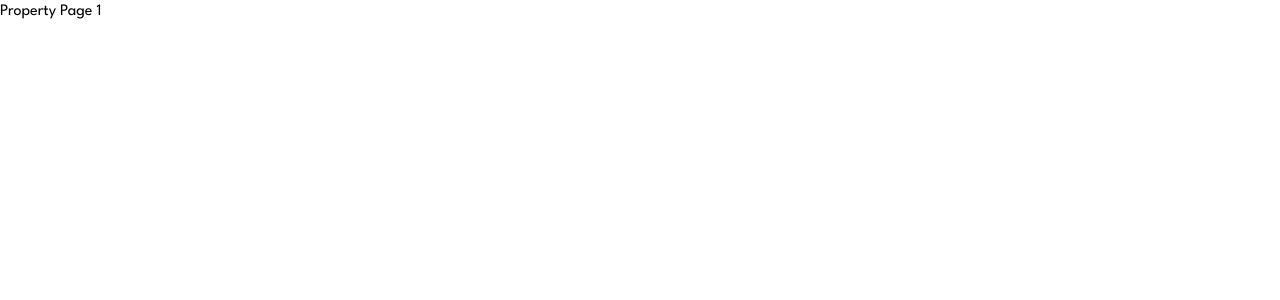
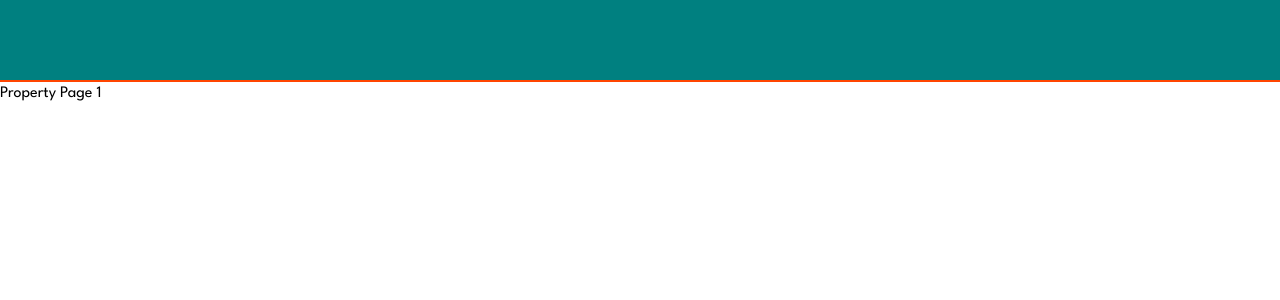
Before and after one commit to Nimira43/Griffin-Homes, a Next.js app: page /properties/1 in a window 1280 px wide. Shown: the top 300 px of the page. Built offline with nearby package versions, Linux system fonts and the light colour scheme; a web font is replaced by a local one.

Commit message:
Starting to style the navbar

```diff
--- a/app/layout.js
+++ b/app/layout.js
@@ -1,3 +1,4 @@
+import Navbar from '@/components/Navbar'
 import '@/assets/styles/globals.css'
 
 export const metadata = {
@@ -10,6 +11,7 @@ const MainLayout = ({ children}) => {
   return (
     <html>
       <body>
+        <Navbar />
         <main>{children}</main>
       </body>
     </html>
--- /dev/null
+++ b/components/Navbar.jsx
@@ -0,0 +1,14 @@
+const Navbar = () => {
+  return (
+    <nav className='bg-[#008080] border-b-2 border-[#ff4500]'>
+      <div className="mx-auto max-w-7xl px-2 sm:px-6 lg:px-8">
+        <div className="relative flex h-20 items-center justify-between">
+          <div className="absolute inset-y-0 left-0 flex items-center md:hidden"></div>
+
+        </div>
+      </div>
+    </nav>
+   )
+}
+
+export default Navbar
```
